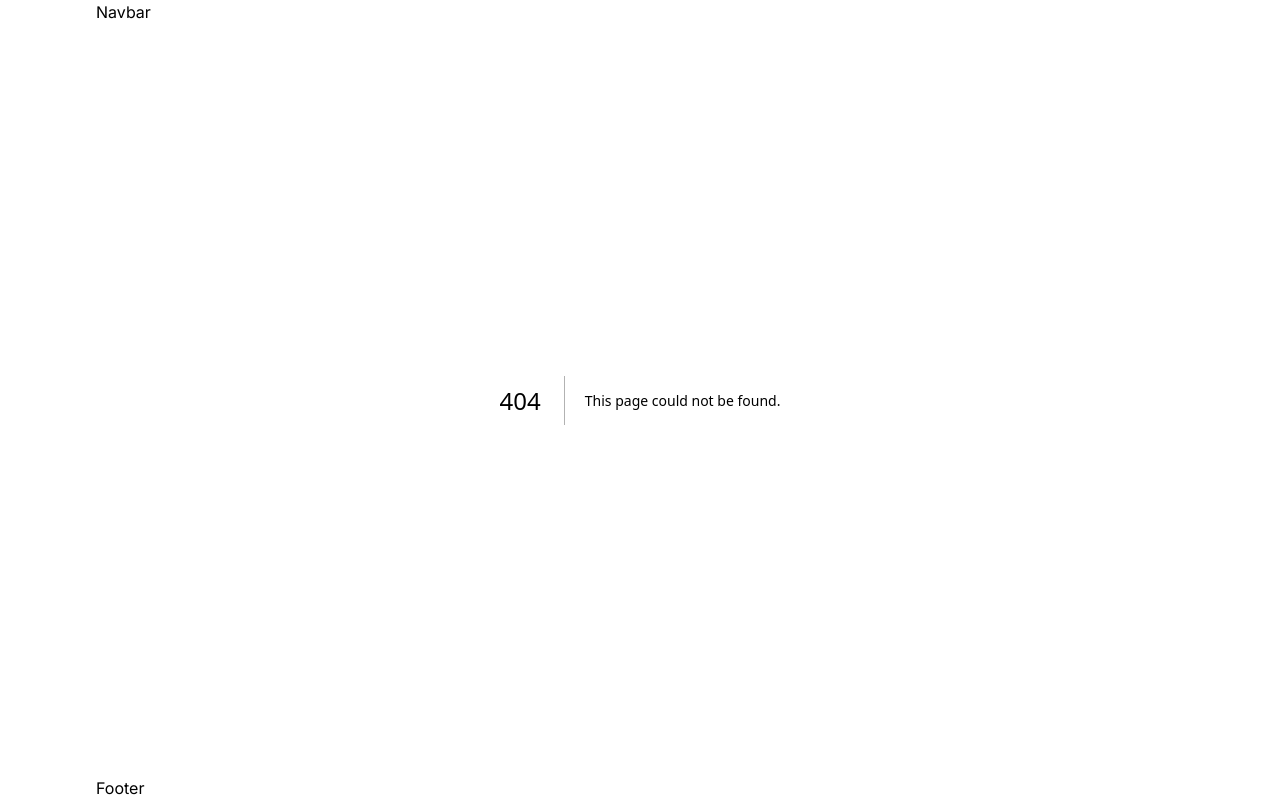
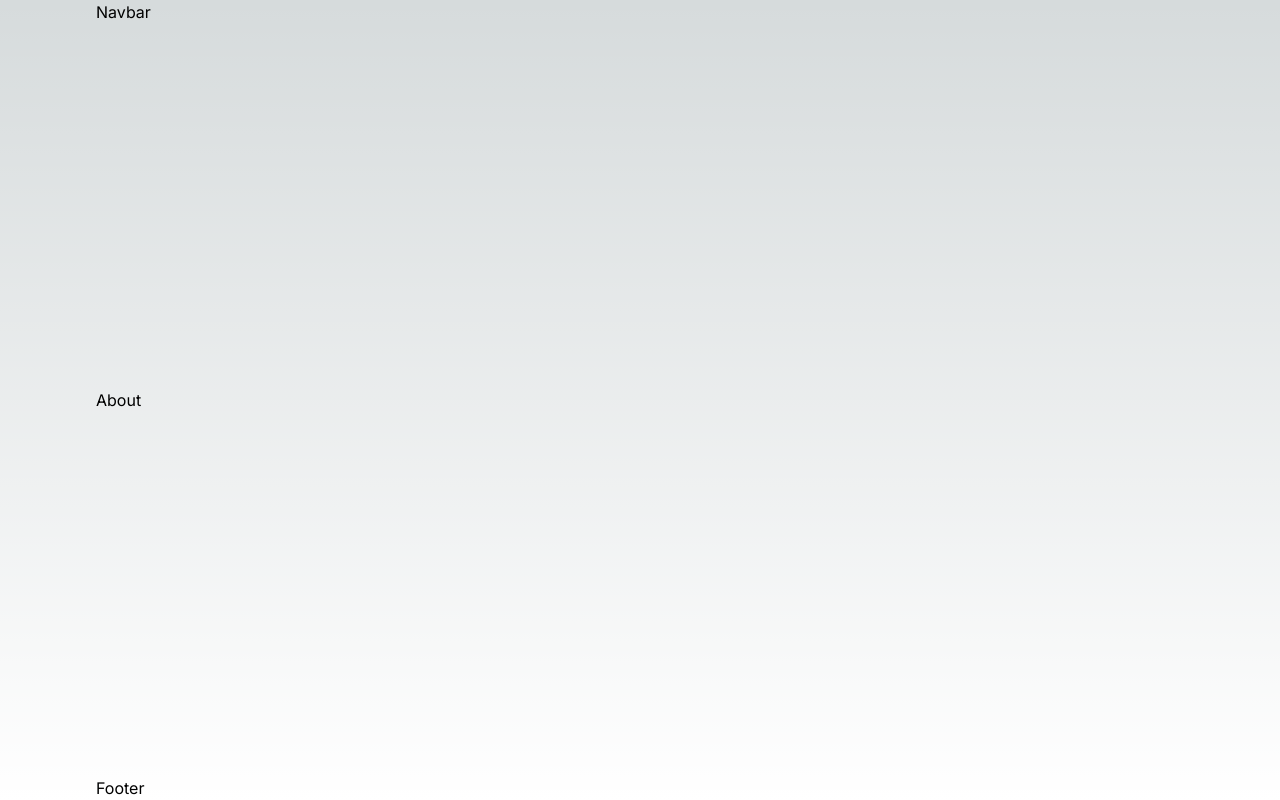
Before and after one commit to moh1t-do/keeps, a Next.js app: page /about in a window 1280 px wide. Before the commit this address had no page. Built offline with nearby package versions, Linux system fonts and the light colour scheme.

Commit message:
:construction: Add about and dashboard

```diff
--- /dev/null
+++ b/src/app/about/page.tsx
@@ -0,0 +1,5 @@
+function About(): React.ReactNode {
+    return (<div>About</div>);
+}
+
+export default About;
--- /dev/null
+++ b/src/app/dashboard/(auth)/login/page.tsx
@@ -0,0 +1,5 @@
+function Login(): React.ReactNode {
+    return (<div>Login</div>);
+}
+
+export default Login;
--- /dev/null
+++ b/src/app/dashboard/(auth)/register/page.tsx
@@ -0,0 +1,5 @@
+function Register(): React.ReactNode {
+    return (<div>Register</div>);
+}
+
+export default Register;
--- /dev/null
+++ b/src/app/dashboard/page.tsx
@@ -0,0 +1,5 @@
+function Dashboard(): React.ReactNode {
+    return (<div>DashBoard</div>);
+}
+
+export default Dashboard;
```
